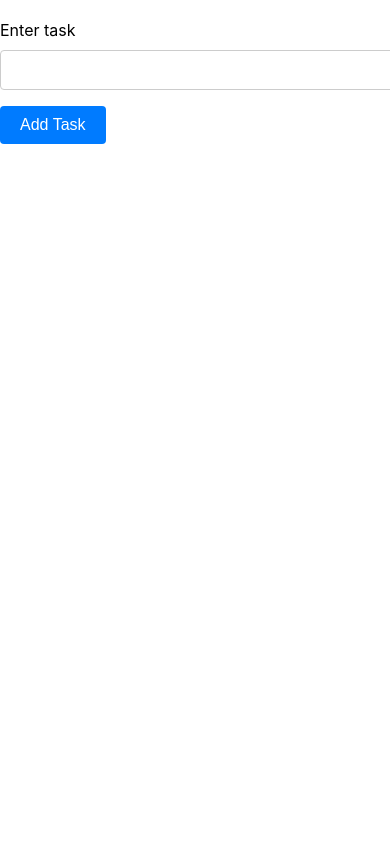
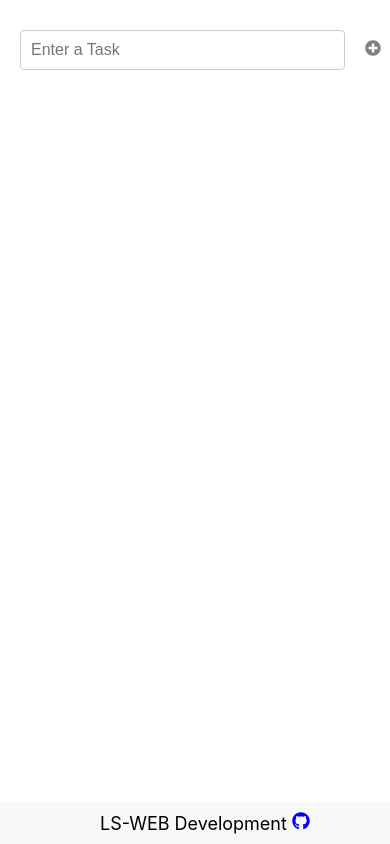
Before and after one commit to lswebdevelops/react-tasks-app, a React (Create React App) app: page / in a window 390 px wide. Built offline with nearby package versions, Linux system fonts and the light colour scheme.

Commit message:
adding edit button and footer

```diff
--- a/package.json
+++ b/package.json
@@ -8,6 +8,7 @@
     "@testing-library/user-event": "^13.5.0",
     "react": "^18.2.0",
     "react-dom": "^18.2.0",
+    "react-icons": "^4.8.0",
     "react-scripts": "5.0.1",
     "uniqid": "^5.4.0",
     "web-vitals": "^2.1.4"
--- a/src/App.js
+++ b/src/App.js
@@ -2,6 +2,8 @@ import React, { Component } from "react";
 import uniqid from "uniqid";
 import Overview from "./Components/Overview";
 import "./Styles/Components.css";
+import { FaPlusCircle } from "react-icons/fa";
+import Footer from "./Components/Footer";
 
 class App extends Component {
   constructor() {
@@ -49,24 +51,47 @@ class App extends Component {
       tasks: this.state.tasks.filter((task) => task.id !== taskId),
     });
   };
+  editTask = (taskId, updatedText) => {
+    const updatedTasks = this.state.tasks.map((task) => {
+      if (task.id === taskId) {
+        return { ...task, text: updatedText };
+      }
+      return task;
+    });
+
+    this.setState({
+      tasks: updatedTasks,
+    });
+  };
+
   render() {
     const { task, tasks } = this.state;
 
     return (
       <div className="container">
         <form onSubmit={this.onSubmitTask}>
-          <label htmlFor="taskInput">Enter task</label>
+          <label htmlFor="taskInput"></label>
+          <div className="input-add-container">
           <input
             maxLength={35}
             type="text"
             id="taskInput"
             value={task.text}
+            placeholder="Enter a Task"
             onChange={this.handleChange}
           />
           <hr />
-          <button>Add Task</button>
+          <button
+            className="add-button">
+            < FaPlusCircle />
+            </button>
+          </div>
         </form>
-        <Overview tasks={tasks} deleteTask={this.deleteTask} />
+        <Overview
+          tasks={tasks}
+          deleteTask={this.deleteTask}
+          editTask={this.editTask} />
+          <Footer />
       </div>
     );
   }
--- /dev/null
+++ b/src/Components/Footer.js
@@ -0,0 +1,17 @@
+import React from "react";
+import '../Styles/Footer.css';
+import { FaGithub } from "react-icons/fa";
+
+
+function Footer(){
+    return(
+        <footer>
+          LS-WEB Development {" "}
+          <a href="https://github.com/lswebdevelops" target="_blank" rel="noopener noreferrer">
+          <FaGithub />
+          </a>
+        </footer>
+
+    )
+}
+export default Footer;
--- a/src/Components/Overview.js
+++ b/src/Components/Overview.js
@@ -1,18 +1,51 @@
-import React from "react";
+import React, { useState } from "react";
 import "../Styles/Components.css";
+import { FaRegTrashAlt, FaPen , FaSave } from "react-icons/fa";
 
 const Overview = (props) => {
-  const { tasks, deleteTask } = props;
+  const { tasks, deleteTask, editTask } = props;
+  const [editedTaskId, setEditedTaskId] = useState(null);
+  const [editedTaskText, setEditedTaskText] = useState("");
+
+  const handleEdit = (taskId) => {
+    if (editedTaskId === taskId) {
+      editTask(taskId, editedTaskText);
+      setEditedTaskId(null);
+      setEditedTaskText("");
+    } else {
+      const task = tasks.find((task) => task.id === taskId);
+      setEditedTaskId(taskId);
+      setEditedTaskText(task.text);
+    }
+  };
 
   return (
     <ul>
       {tasks.map((task) => {
         return (
           <div className="task-container" key={task.id}>
-            <li className="li-task-container">{task.text}</li>
-            <button className="delete-button" onClick={() => deleteTask(task.id)}>
-              x
-            </button>
+            {editedTaskId === task.id ? (
+              <>
+                <input
+                  type="text"
+                  value={editedTaskText}
+                  onChange={(e) => setEditedTaskText(e.target.value)}
+                />
+                <button className="edit-button" onClick={() => handleEdit(task.id)}>
+                  <FaSave />
+                </button>
+              </>
+            ) : (
+              <>
+                <li className="li-task-container">{task.text}</li>
+                <button className="delete-button" onClick={() => deleteTask(task.id)}>
+                  <FaRegTrashAlt />
+                </button>
+                <button className="edit-button" onClick={() => handleEdit(task.id)}>
+                  <FaPen />
+                </button>
+              </>
+            )}
           </div>
         );
       })}
--- a/src/Styles/Components.css
+++ b/src/Styles/Components.css
@@ -1,5 +1,5 @@
 .container {
-  max-width: 500px;
+  max-width: 400px;
   margin: 0 auto;
   padding-top: 20px;
 
@@ -46,7 +46,7 @@ button:hover {
   width: 50px;
   color: gray;
   background-color: white;
-  margin-right: -25px;
+  margin-right: 0px;
 }
 .delete-button:hover {
   color: red;
@@ -65,7 +65,7 @@ hr {
 }
 
 .li-task-container{
-  width: 450px;
+  width: 400px;
   overflow: hidden;
   margin-left: -40px;
 
@@ -73,3 +73,125 @@ hr {
 ul{
   margin:0;
 }
+
+.edit-button, .add-button {
+  border: none;
+  width: 50px;
+  color: gray;
+  background-color: white;
+  margin-right: -25px;
+}
+.edit-button:hover , .add-button:hover{
+  color: red;
+  background-color: white;
+  font-size: larger;
+  font-weight: 700;
+}
+
+.input-add-container{
+  display: flex;
+}
+
+
+
+
+/* Media Queries */
+
+@media (max-width: 600px) {
+  .container {
+    max-width: 350px;
+    margin: 0 auto;
+    padding-top: 20px;
+
+    background-color: white;
+  }
+
+  form {
+    margin-bottom: 20px;
+  }
+
+  label {
+    display: block;
+    margin-bottom: 10px;
+  }
+
+  input[type="text"] {
+    width: 96%;
+    padding: 10px;
+    font-size: 16px;
+    border: 1px solid #ccc;
+    border-radius: 4px;
+  }
+
+  button {
+    padding: 10px 20px;
+    font-size: 16px;
+    background-color: #007bff;
+    color: #fff;
+    border: none;
+    border-radius: 4px;
+    cursor: pointer;
+  }
+
+  button:hover {
+    background-color: #0056b3;
+  }
+
+  .task {
+    margin-bottom: 10px;
+  }
+
+  .delete-button {
+    border: none;
+    width: 50px;
+    color: gray;
+    background-color: white;
+    margin-right: 0px;
+  }
+  .delete-button:hover {
+    color: red;
+    background-color: white;
+    font-size: larger;
+    font-weight: 700;
+  }
+  .task-container {
+    display: flex;
+    justify-content: left;
+    align-items: center;
+  }
+
+  hr {
+    border: none;
+  }
+
+  .li-task-container{
+    width: 290px;
+    overflow: hidden;
+    margin-left: -40px;
+
+  }
+  ul{
+    margin:0;
+  }
+
+  .edit-button, .add-button {
+    border: none;
+    width: 50px;
+    color: gray;
+    background-color: white;
+    margin-right: -25px;
+  }
+  .edit-button:hover , .add-button:hover{
+    color: red;
+    background-color: white;
+    font-size: larger;
+    font-weight: 700;
+  }
+
+  .input-add-container{
+    display: flex;
+  }
+
+
+
+}
--- /dev/null
+++ b/src/Styles/Footer.css
@@ -0,0 +1,13 @@
+/* Footer.css */
+
+footer {
+    background-color: #f8f8f8;
+    padding: 10px;
+    text-align: center;
+    position: fixed;
+    bottom: 0;
+    left: 0;
+    font-size: large;
+    width: 100%;
+    text-decoration: none;
+  }
```
Also changed, not shown: 1 other file (tests, documents, lock files or other folders).
